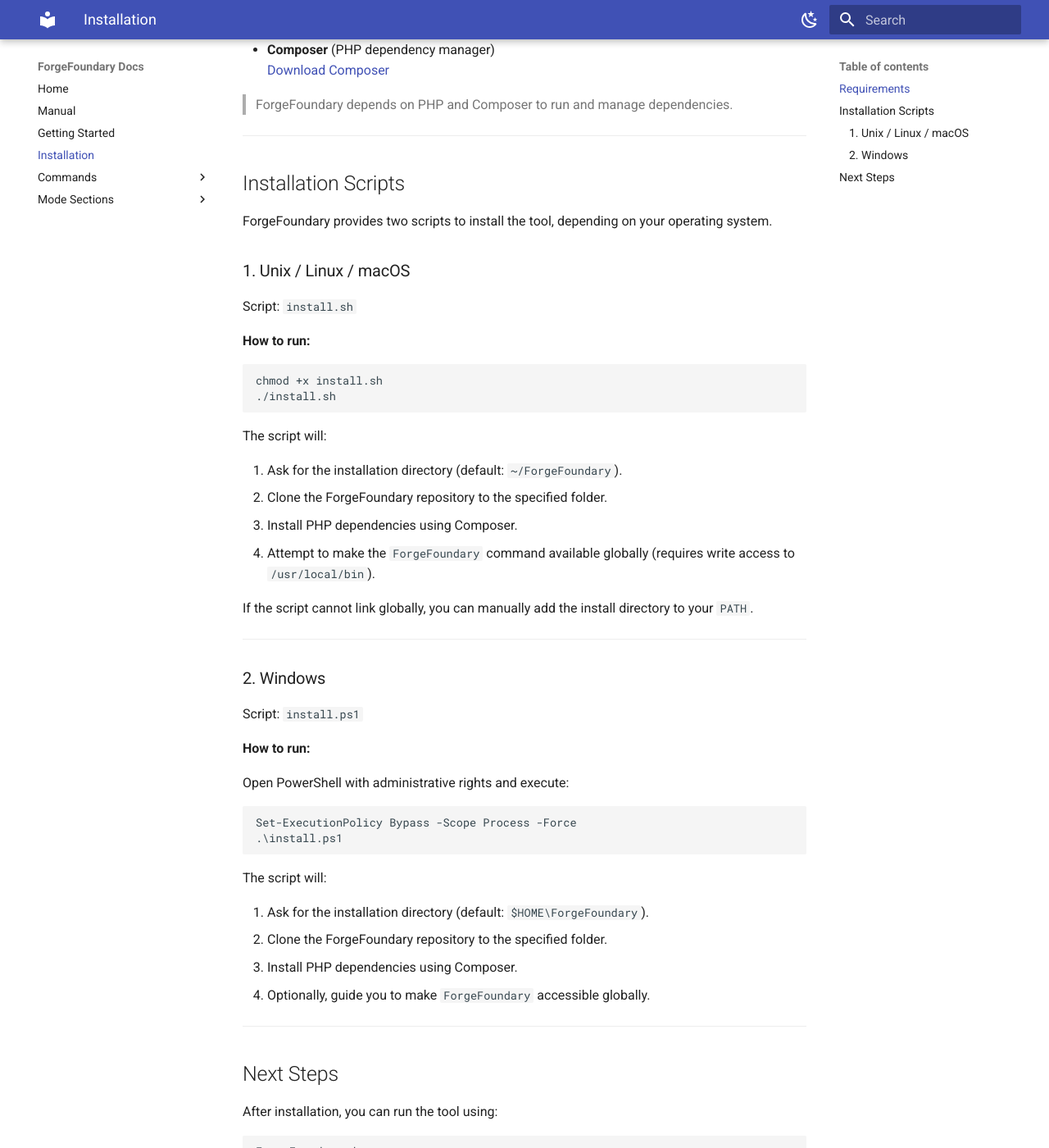
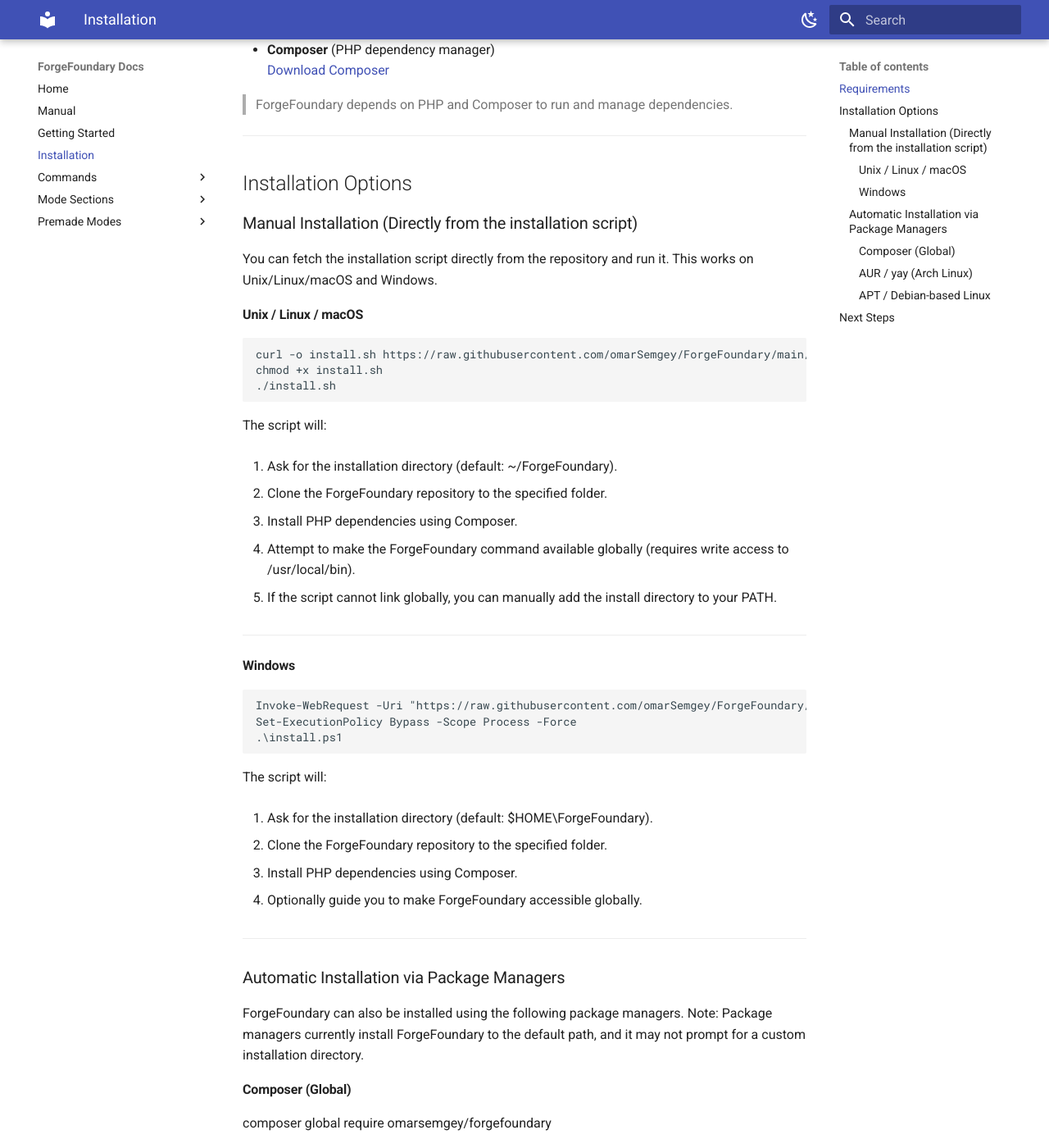
Before and after one commit to omarSemgey/ForgeFoundary, an MkDocs documentation site: the page built from Docs/Installation.md, in a window 1280 px wide and 1400 px high, scrolled down 401 px. Shown: the whole window at 82% size. Built offline with MkDocs 1.6.1 and Material for MkDocs 9.7.7, drawn with Linux system fonts in a browser that asks for light colours; some of the changed text lies outside the part shown.

Commit message:
Fixing Bugs

````diff
--- a/App/Src/Configs/ForgeFoundary.yaml
+++ b/App/Src/Configs/ForgeFoundary.yaml
@@ -2,5 +2,5 @@
 # Forge Foundary Configuration (v1.0)
 # ==============================================
 
-modes_path: Modes # Absolute path OR Relative to the tool
+modes_path: Modes # Absolute path OR Relative to the user config directory
 mode: laravel-ddd
--- a/Docs/Installation.md
+++ b/Docs/Installation.md
@@ -17,51 +17,74 @@ Before installing ForgeFoundary, make sure you have the following installed:
 
 ---
 
-## Installation Scripts
+## Installation Options
+### Manual Installation (Directly from the installation script)
 
-ForgeFoundary provides two scripts to install the tool, depending on your operating system.
+You can fetch the installation script directly from the repository and run it. This works on Unix/Linux/macOS and Windows.
 
-### 1. Unix / Linux / macOS
-
-Script: `install.sh`
-
-**How to run:**
+#### Unix / Linux / macOS
 
 ```bash
+curl -o install.sh https://raw.githubusercontent.com/omarSemgey/ForgeFoundary/main/InstallationScripts/install.sh
 chmod +x install.sh
 ./install.sh
 ```
 
 The script will:
 
-1. Ask for the installation directory (default: `~/ForgeFoundary`).
+1. Ask for the installation directory (default: ~/ForgeFoundary).
+
 2. Clone the ForgeFoundary repository to the specified folder.
+
 3. Install PHP dependencies using Composer.
-4. Attempt to make the `ForgeFoundary` command available globally (requires write access to `/usr/local/bin`).
 
-If the script cannot link globally, you can manually add the install directory to your `PATH`.
+4. Attempt to make the ForgeFoundary command available globally (requires write access to /usr/local/bin).
+
+5. If the script cannot link globally, you can manually add the install directory to your PATH.
 
 ---
 
-### 2. Windows
-
-Script: `install.ps1`
-
-**How to run:**
-
-Open PowerShell with administrative rights and execute:
+#### Windows
 
 ```powershell
+Invoke-WebRequest -Uri "https://raw.githubusercontent.com/omarSemgey/ForgeFoundary/main/InstallationScripts/install.ps1" -OutFile "install.ps1"
 Set-ExecutionPolicy Bypass -Scope Process -Force
 .\install.ps1
 ```
 
 The script will:
 
-1. Ask for the installation directory (default: `$HOME\ForgeFoundary`).
+1. Ask for the installation directory (default: $HOME\ForgeFoundary).
+
 2. Clone the ForgeFoundary repository to the specified folder.
+
 3. Install PHP dependencies using Composer.
-4. Optionally, guide you to make `ForgeFoundary` accessible globally.
+
+4. Optionally guide you to make ForgeFoundary accessible globally.
+
+---
+
+### Automatic Installation via Package Managers
+
+ForgeFoundary can also be installed using the following package managers. Note: Package managers currently install ForgeFoundary to the default path, and it may not prompt for a custom installation directory.
+
+#### Composer (Global)
+
+composer global require omarsemgey/forgefoundary
+
+
+After installation, ensure ~/.composer/vendor/bin (Linux/macOS) or %USERPROFILE%\AppData\Roaming\Composer\vendor\bin (Windows) is in your PATH.
+
+#### AUR / yay (Arch Linux)
+
+```bash
+yay -S forgefoundary
+```
+
+#### APT / Debian-based Linux
+```bash
+sudo apt install ./forgefoundary.deb
+```
 
 ---
 
--- a/mkdocs.yml
+++ b/mkdocs.yml
@@ -3,6 +3,7 @@ docs_dir: Docs
 site_url: https://omarSemgey.github.io/ForgeFoundary/
 theme:
   name: material
+  favicon: images/favicon.png
   palette:
     - scheme: default
       primary: indigo
@@ -39,4 +40,7 @@ nav:
       - Commands: Modes/ModeSections/Commands.md
       - Templates: Modes/ModeSections/Templates.md
       - Units: Modes/ModeSections/Units.md
+      - Enabling & Disabling Sections: Modes/ModeSections/Enabling_or_Disabling_Sections.md
       - Naming Conventions: Modes/ModeSections/Naming_Conventions.md
+  - Premade Modes:
+    - Laravel DDD Template: Modes/PreMadeModes/laravel-ddd.md
````
Also changed, not shown: Docs/Commands/Create_Mode.md (+2 -1 lines), Docs/Manual.md (+8 -0 lines), Docs/Modes/Creating_Modes.md (+2 -0 lines), Docs/forgefoundary.md (added, +66 -0 lines), Docs/images/favicon.png (added), 3 other files.
